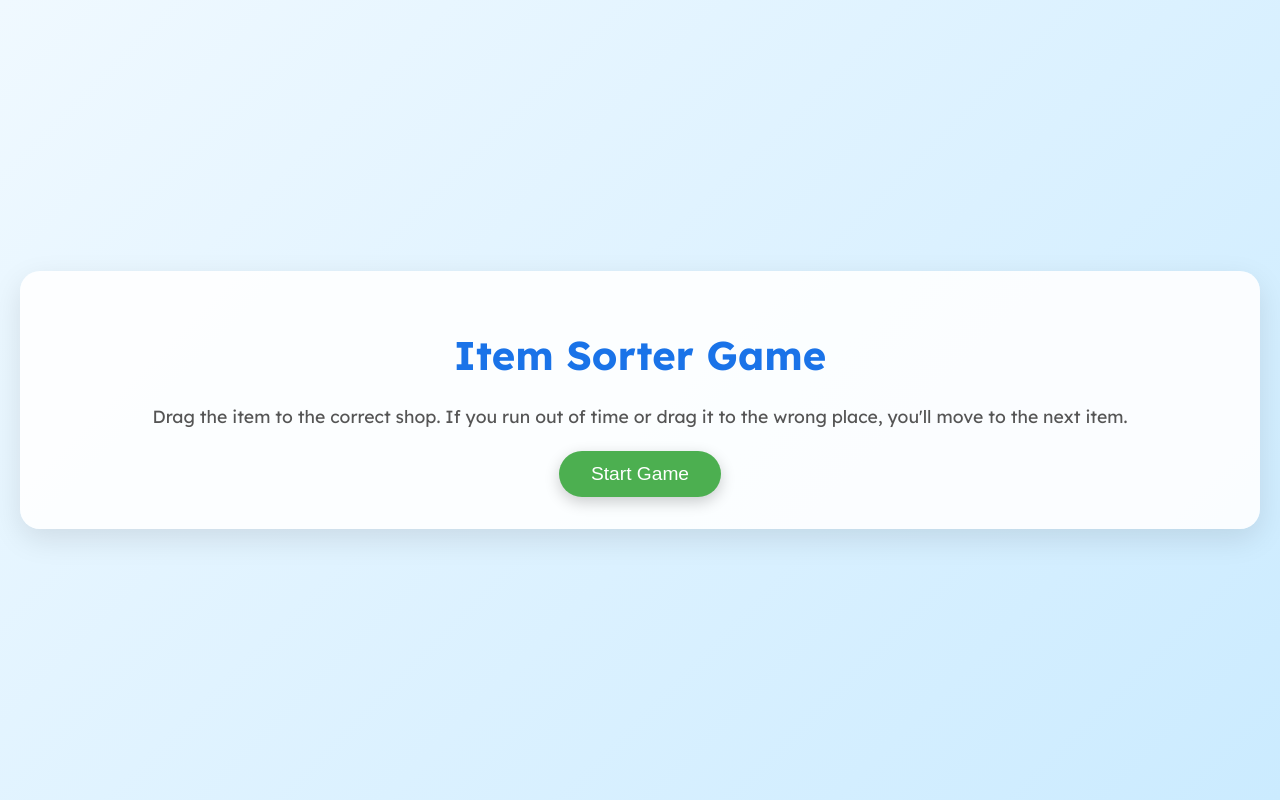
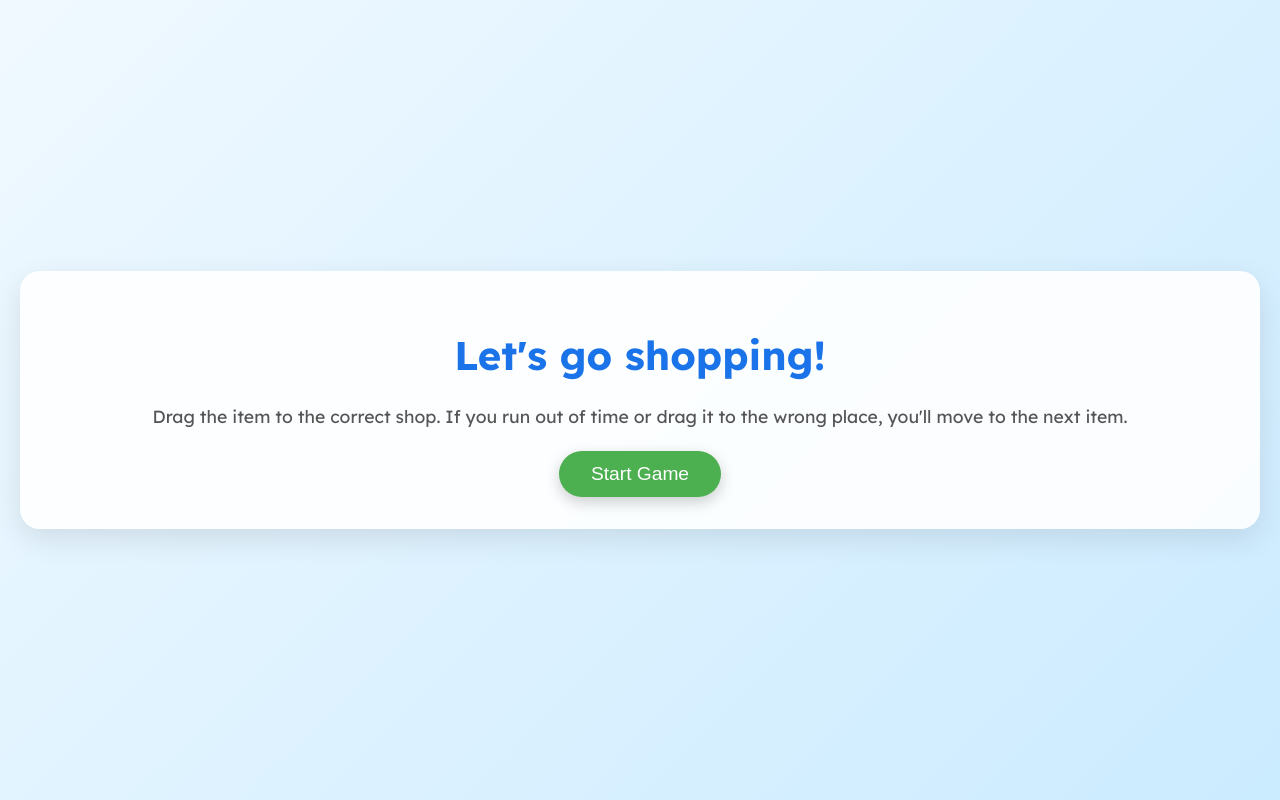
Before and after one commit to Easy-English-071/A1_L11_shops, a plain HTML site: page index.html in a window 1280 px wide. Drawn offline with Linux system fonts and the light colour scheme.

Commit message:
Update index.html

```diff
--- a/index.html
+++ b/index.html
@@ -365,7 +365,7 @@
     <div class="game-container">
         <!-- Start screen -->
         <div class="game-start-screen" id="start-screen">
-            <h1>Item Sorter Game</h1>
+            <h1>Let's go shopping!</h1>
             <p class="game-description">Drag the item to the correct shop. If you run out of time or drag it to the wrong place, you'll move to the next item.</p>
             <button id="play-btn">Start Game</button>
         </div>
```
